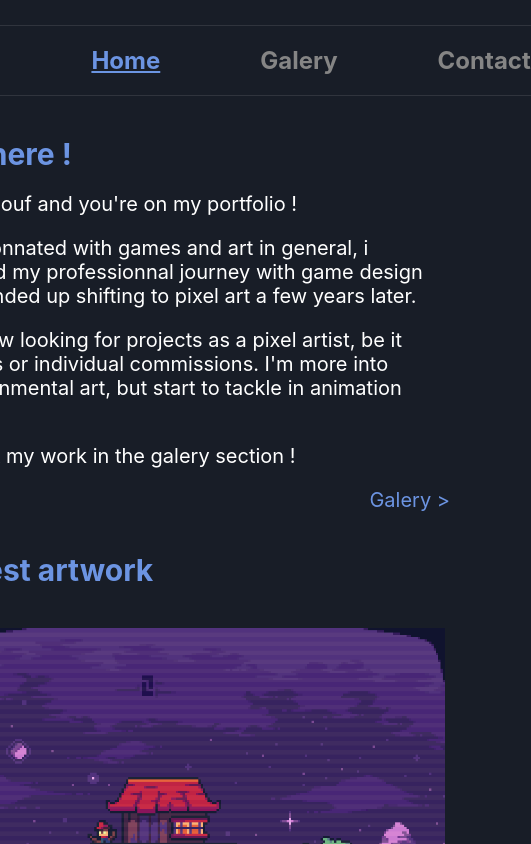
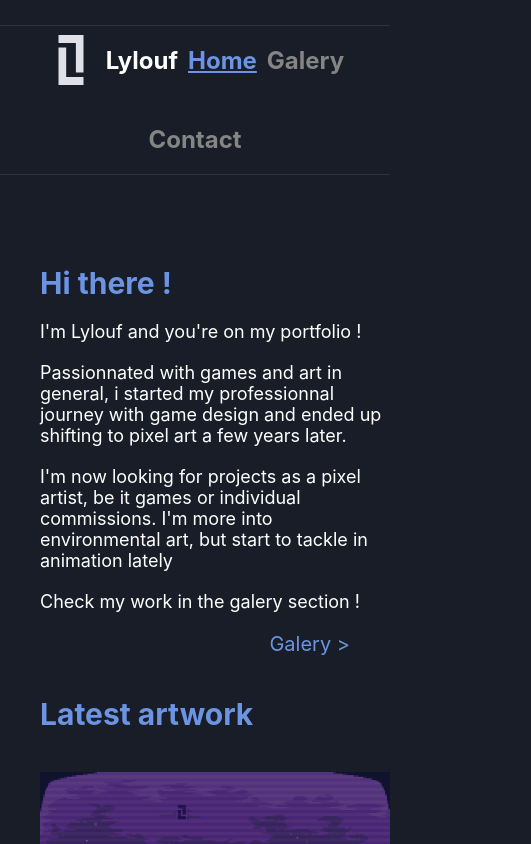
Before and after one commit to Lylouf13/lylouf_pix, a React (Vite) app: page / in a window 390 px wide. Shown: the top 844 px of the page, 531 px wide, since content can reach past the window. Built offline with nearby package versions, Linux system fonts and the light colour scheme.

Commit message:
added Responsive V1

```diff
--- a/src/App.css
+++ b/src/App.css
@@ -83,3 +83,18 @@
 .cta:hover{
     color: rgba(255, 255, 255, 0.884);
 }
+
+@media screen and (max-width: 900px) {
+
+  .nav{
+    flex-direction: row;
+    gap: 10px;
+    flex-wrap: wrap;
+  }
+  .text{
+    margin: 20px;
+    width: 500px;
+    font-size: 50px;
+    text-align: left;
+  }
+}
--- a/src/components/artGrid/artGrid.css
+++ b/src/components/artGrid/artGrid.css
@@ -63,3 +63,20 @@
   background-color: #3e4294;
   cursor: pointer;
 }
+
+@media screen and (max-width: 900px) {
+
+  .mainContainer{
+    margin: 50px;
+  }
+  .art{
+    width: 200px;
+    height: 200px;
+  }
+
+  .tagButton{
+    width: 100px;
+  }
+
+
+}
--- a/src/components/contacts/contacts.css
+++ b/src/components/contacts/contacts.css
@@ -21,3 +21,26 @@
         width: 70%;
     }
 }
+
+
+@media screen and (max-width: 900px) {
+
+  .mainContainer{
+    margin: 50px;
+  }
+  .contact__container{
+    flex-direction: column;
+    align-items: flex-start;
+    .cta{
+        color: white;
+        align-self: center;
+        text-align: center;
+        background-color: #3e4294;
+        padding-top: 20px;
+        width: 175px;
+        height: 50px;
+        border-radius: 20px;
+    }
+  }
+
+}
--- a/src/components/home/home.css
+++ b/src/components/home/home.css
@@ -1,11 +1,30 @@
-.text{
+@media screen and (min-width: 901px) {
+  .text {
     margin: 20px;
     width: 500px;
     font-size: 20px;
     text-align: left;
+  }
+
+  .homeArt {
+    margin: 20px;
+    width: 500px;
+  }
 }
 
-.homeArt{
+@media screen and (max-width: 900px) {
+    .mainContainer{
+        width: 350px;
+        .text {
+          margin: 20px;
+          max-width: 350px;
+          font-size: 18px;
+          text-align: left;
+        }
+    }
+
+  .homeArt {
     margin: 20px;
-    width: 500px;
+    max-width: 350px;
+  }
 }
```
Also changed, not shown: 2 other files (tests, documents, lock files or other folders).
